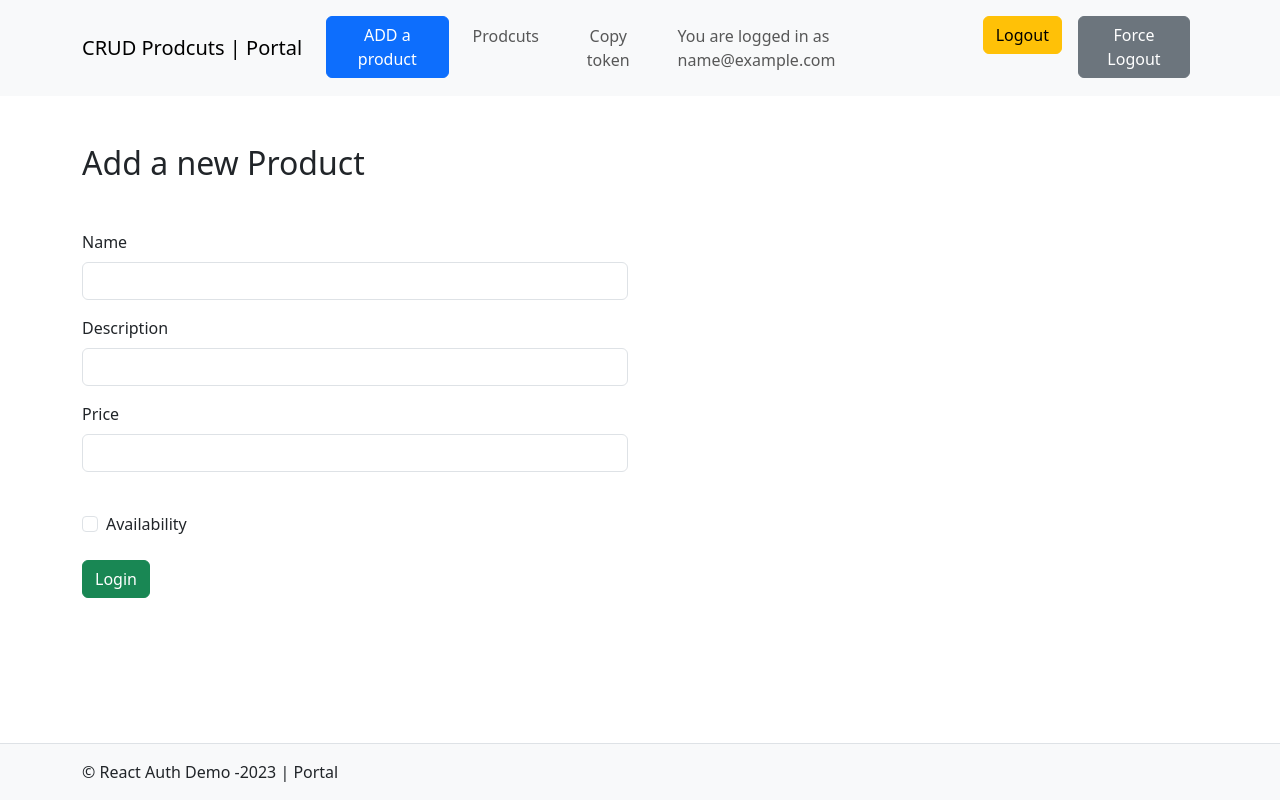
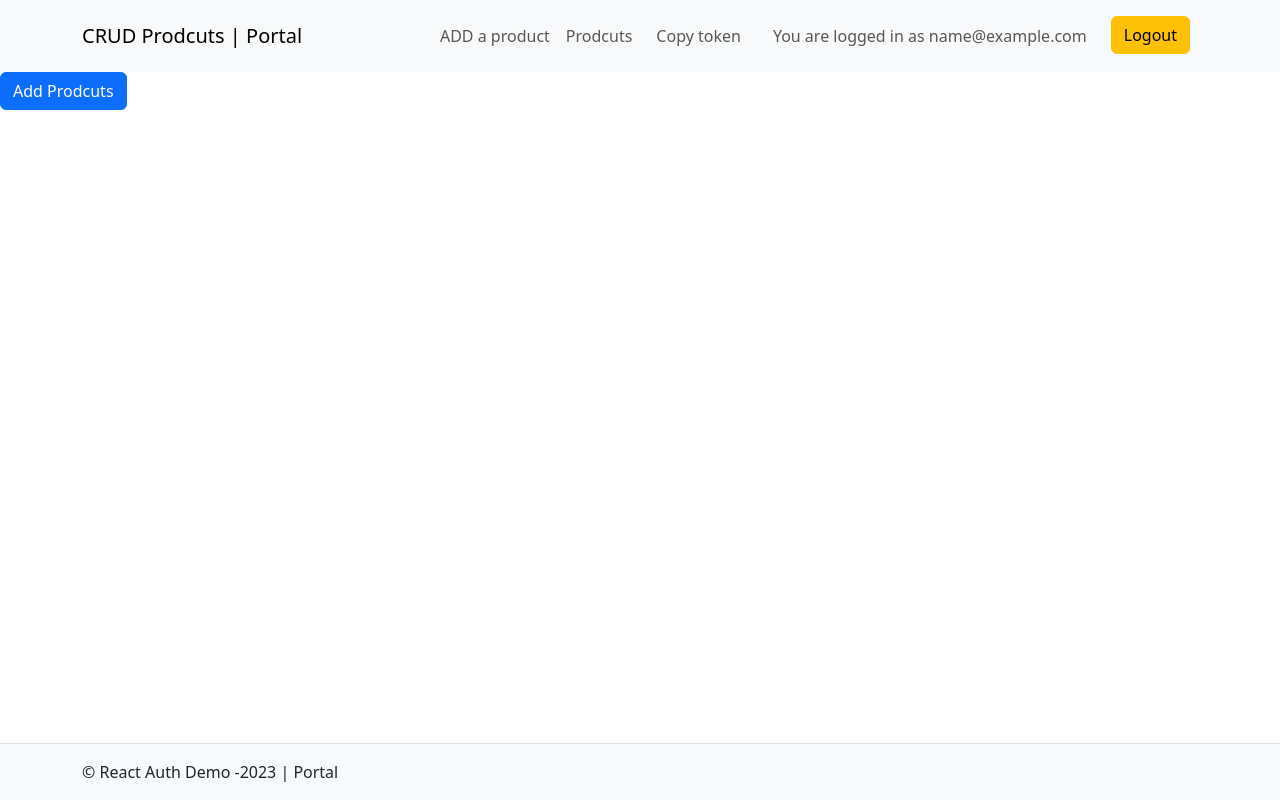
Before and after one commit to obaidashfaq20/ecommerce-app, a React (Create React App) app: page /products/new in a window 1280 px wide. Built offline with nearby package versions, Linux system fonts and the light colour scheme; sample sign-in values are in the browser's storage.

Commit message:
Utilize global state and reducers of store using useSelector & useDispatch hooks

```diff
--- a/src/App.js
+++ b/src/App.js
@@ -1,20 +1,23 @@
-import { useEffect, useState } from "react";
+import { useEffect } from "react";
 import { Outlet, useNavigate } from "react-router-dom";
 import PortalNavbar from "./portal/navbar/PortalNavbar";
 import PortalFooter from "./portal/footer/PortalFooter";
 import AuthNavbar from "./auth/navbar/AuthNavbar";
 import AuthFooter from "./auth/footer/AuthFooter";
+import { useDispatch, useSelector } from "react-redux";
+import { logout, setUserLoggedIn } from "./features/user/userSlice";
 function App() {
   const navigate = useNavigate();
-  const [isLoggedIn, setIsLoggedIn] = useState(false);
+  const dispatch = useDispatch();
+  const isLoggedIn = useSelector(state => state.user.isLoggedIn);
+  const token = useSelector(state => state.user.token);
 
   const checkUserToken = () => {
-    const userToken = localStorage.getItem('user-token');
-    if (!userToken || userToken === undefined) {
-      localStorage.clear();
+    if (!token || token === undefined) {
+      dispatch(logout());
       navigate('/auth/login');
     }
-    setIsLoggedIn(true);
+    dispatch(setUserLoggedIn());
   }
 
   useEffect(()=>{
--- a/src/auth/login/Login.js
+++ b/src/auth/login/Login.js
@@ -3,9 +3,13 @@ import React, { useEffect } from 'react'
 import { Button, Col, Container, Form, FormGroup, FormLabel, Row } from 'react-bootstrap'
 import { LOGIN_URL } from '../../constants/constant';
 import { useNavigate } from 'react-router-dom';
+import { useDispatch, useSelector } from 'react-redux';
+import { login } from '../../features/user/userSlice';
 
 export default function Login() {
+  const dispatch = useDispatch();
   const navigate = useNavigate();
+  const token = useSelector(state => state.user.token);
 
   const handleSubmit = async(event) => {
     event.preventDefault();
@@ -27,25 +31,22 @@ export default function Login() {
         alert('Unable to login! No token provided by Login API');
         return;
       }
-      localStorage.clear();
-      localStorage.setItem('user-token', token);
-      localStorage.setItem('user-email', data.status.data.user.email);
+      dispatch(login({email: data.status.data.user.email, token: token}));
       setTimeout(()=>{
         navigate('/');
       }, 500);
     }).catch((error)=>{
       buttonPointer.innerHTML = 'Login';
       buttonPointer.removeAttribute('disabled');
-      alert(error.message);
+      alert("Maybe check the backend server! Error: "+error.message);
     });
   }
 
   useEffect(()=>{
-    const token = localStorage.getItem('user-token');
     if (token){
       navigate('/');
     }
-  }, []);
+  }, [token]);
 
   return (
     <>
@@ -56,7 +57,7 @@ export default function Login() {
             <Form id='loginForm' onSubmit={handleSubmit}>
               <FormGroup className="mb-3">
                 <FormLabel htmlFor={'login-email'}>Email</FormLabel>
-                <input type={'email'} className="form-control" id={'login-email'} name="email" required />
+                <input type={'email'} className="form-control" id={'login-email'} name="email" autoComplete="off" required />
               </FormGroup>
               <FormGroup className="mb-3">
                 <FormLabel htmlFor={'login-password'}>Password</FormLabel>
--- a/src/portal/navbar/PortalNavbar.js
+++ b/src/portal/navbar/PortalNavbar.js
@@ -1,33 +1,23 @@
-import axios from 'axios';
 import React from 'react'
 import { Button, Container, Nav, Navbar } from 'react-bootstrap'
 import { Link, useNavigate } from 'react-router-dom'
-import { LOGOUT_URL } from '../../constants/constant';
+import { useDispatch, useSelector } from 'react-redux';
+import { logout } from '../../features/user/userSlice';
 
 export default function PortalNavbar() {
-  const userEmail = localStorage.getItem('user-email')
   const navigate = useNavigate();
+  const dispatch = useDispatch();
+
+  const userEmail = useSelector(state => state.user.email);
+  const token = useSelector(state => state.user.token);
 
   const copyToken = () => {
-    const token = localStorage.getItem('user-token');
     navigator.clipboard.writeText(token);
   }
 
-  const logout = async() => {
-    const token = localStorage.getItem('user-token');
-    const response = await axios.delete(LOGOUT_URL,{
-      headers: {Authorization: `Bearer ${token}`}
-    });
-    if (response.status >= 200 && response.status < 300) {
-      localStorage.clear();
-      navigate('/auth/login');
-    } else {
-      console.log(response.data);
-    }
-  }
-
-  const forceLogout = () => {
-    localStorage.clear();
+  const handleLogout = () => {
+    dispatch(logout());
+    navigate('/auth/login');
   }
 
   return (
@@ -40,13 +30,9 @@ export default function PortalNavbar() {
           <Navbar.Toggle aria-controls='basic-navbar-nav' />
           <Navbar.Collapse>
             <Nav className='ms-auto'>
-              <Nav.Link>
-                <Link to='products/new' className="btn btn-primary"> ADD a product </Link>
-              </Nav.Link>
+              <Link to='products/new' className="nav-link mt-2"> ADD a product </Link>
 
-              <Nav.Link>
-                <Link to='/products' className="nav-link">Prodcuts</Link>
-              </Nav.Link>
+              <Link to='/products' className="nav-link mt-2">Prodcuts</Link>
 
               <Nav.Link>
                 <button onClick={() => copyToken()} className='nav-link' >Copy token</button>
@@ -57,11 +43,7 @@ export default function PortalNavbar() {
               </Nav.Link>
 
               <Nav.Link>
-                <Button className='btn-warning' onClick={logout}>Logout</Button>
-              </Nav.Link>
-
-              <Nav.Link>
-                <Button className='btn-secondary' onClick={forceLogout}>Force Logout</Button>
+                <Button className='btn-warning' onClick={handleLogout}>Logout</Button>
               </Nav.Link>
             </Nav>
           </Navbar.Collapse>
--- a/src/portal/product/AddProduct.js
+++ b/src/portal/product/AddProduct.js
@@ -1,11 +1,16 @@
 import axios from 'axios';
 import React, { useState } from 'react'
 import { PRODUCTS_URL } from '../../constants/constant';
-import { Button, Col, Container, Form, FormGroup, FormLabel, Row } from 'react-bootstrap';
+import { Modal, Button, Col, Container, Form, FormGroup, FormLabel, Row } from 'react-bootstrap';
 import { useNavigate } from 'react-router-dom';
+import { useSelector } from 'react-redux';
+// import { Modal } from 'bootstrap';
 
 export default function AddProduct() {
   const navigate = useNavigate();
+
+  const token = useSelector(state => state.user.token);
+  const [show, setShow] = useState(false);
   const [product, setProduct] = useState({
     name: '',
     description: '',
@@ -21,7 +26,6 @@ export default function AddProduct() {
 
   const handleSubmit = async(event) => {
     event.preventDefault();
-    const token = localStorage.getItem('user-token');
     try {
       var data = JSON.stringify({ product });
       var config = {
@@ -33,23 +37,35 @@ export default function AddProduct() {
         },
         data : data
       };
-      const response = await axios(config);
+      await axios(config);
       navigate('/products');
     } catch (error) {
       console.log(error);
     }
   }
 
+  const handleShow = () => {setShow(true)};
+  const handleClose =() => {setShow(false)};
+
   return (
     <>
-      <Container className='my-5'>
-        <h2 className='fw-normal mb-5'>Add a new Product</h2>
+    <Button variant="primary" onClick={handleShow}>
+        Add Prodcuts
+      </Button>
+      {/*  Do not close modal on escape key keyboard={false} */}
+      {/*  Do not close modal on click outside of modal backdrop="static" */}
+      <Modal show={show} onHide={handleClose} keyboard={false} backdrop="static">
+        <Modal.Header closeButton>
+          <Modal.Title className='fw-normal'>Add a New Product</Modal.Title>
+        </Modal.Header>
+        <Modal.Body>
+          <Container>
             <Row>
-          <Col md={{span: 6}}>
+              <Col md={{span: 12}}>
                 <Form id='addProductForm' onSubmit={handleSubmit}>
                   <FormGroup className="mb-3">
                     <FormLabel htmlFor={'product-name'}>Name</FormLabel>
-                <input type={'text'} className="form-control" id={'product-name'} name="name" onChange={handleAddProductChange}required />
+                    <input type={'text'} className="form-control" id={'product-name'} name="name" onChange={handleAddProductChange} required />
                   </FormGroup>
                   <FormGroup className="mb-3">
                     <FormLabel htmlFor={'product-description'}>Description</FormLabel>
@@ -63,35 +79,20 @@ export default function AddProduct() {
                     <FormLabel htmlFor={'product-availability'}></FormLabel>
                     <Form.Check type="checkbox" label="Availability" name="availability" onChange={handleAddProductChange}/>
                   </FormGroup>
-              <Button type="submit" className="btn-success mt-2" id="login-btn">Login</Button>
                 </Form>
               </Col>
             </Row>
           </Container>
+        </Modal.Body>
+        <Modal.Footer>
+          <Button variant="secondary" onClick={handleClose}>
+            Close
+          </Button>
+          <Button variant="primary" onClick={handleClose}>
+            Add to Product List
+          </Button>
+        </Modal.Footer>
+      </Modal>
     </>
-    // <div>
-    //   <h2></h2>
-    // <form>
-    //   <div className="form-group">
-    //     <label htmlFor="name">Name</label>
-    //     <input onChange={handleAddProductChange} type="text" name="name" className="form-control" id="name" placeholder="Enter name" required />
-    //   </div>
-    //   <div className="form-group">
-    //     <label htmlFor="description">Description</label>
-    //     <input onChange={handleAddProductChange} type="text" name="description" className="form-control" id="description" placeholder="description" required/>
-    //   </div>
-    //   <div className="form-group">
-    //     <label htmlFor="price">Price</label>
-    //     <input onChange={handleAddProductChange} type="number" name="price" className="form-control" id="price" placeholder="price" required/>
-    //   </div>
-    //   <div className="form-check">
-    //     <input onChange={handleAddProductChange} className="form-check-input" name="availability" type="checkbox" id="availability" />
-    //     <label className="form-check-label" htmlFor="availability">
-    //       Availability
-    //     </label>
-    //   </div>
-    //   <button onClick={handleSubmit} type="submit" className="btn btn-primary">Add Product</button>
-    // </form>
-    // </div>
   )
 }
--- a/src/portal/product/Product.js
+++ b/src/portal/product/Product.js
@@ -1,13 +1,13 @@
 import React, { useEffect, useState } from 'react'
 import axios from 'axios';
 import { PRODUCTS_URL } from '../../constants/constant';
-import { Button, Container } from 'react-bootstrap';
-import { Link } from 'react-router-dom';
+import { Container } from 'react-bootstrap';
 import './product.css'
+import { useSelector } from 'react-redux';
 
 export default function Product() {
   const [products, setProducts] = useState([]);
-  const [token, setToken] = useState(localStorage.getItem('user-token') || '');
+  const token = useSelector(state => state.user.token);
   useEffect(() => {
     const fetchProducts = async() =>{
       try {
@@ -31,7 +31,7 @@ export default function Product() {
   }
 
   const handleDelete = async(product_id) => {
-    const response = await axios.delete(`${PRODUCTS_URL}/${product_id}`, {
+    await axios.delete(`${PRODUCTS_URL}/${product_id}`, {
       headers: { Authorization: `Bearer ${token}` }
     })
     setProducts((prevProducts) =>
--- a/src/util/ProtectedRoute.js
+++ b/src/util/ProtectedRoute.js
@@ -1,18 +1,20 @@
-import React, { useEffect, useState } from 'react'
+import React, { useEffect } from 'react'
+import { useDispatch, useSelector } from 'react-redux';
 import { useNavigate } from 'react-router-dom'
+import { setUserLoggedIn, setUserLoggedOut } from '../features/user/userSlice';
 
 export default function ProtectedRoute(props) {
   const navigate = useNavigate();
-  const [isLoggedIn, setIsLoggedIn] = useState(false);
+  const dispatch = useDispatch();
+  const isLoggedIn = useSelector(state => state.user.isLoggedIn);
+  const token = useSelector(state => state.user.token);
 
   const checkUserToken = () => {
-    const userToken = localStorage.getItem('user-token');
-
-    if(!userToken || userToken === undefined) {
-      setIsLoggedIn(false);
+    if(!token || token === undefined) {
+      dispatch(setUserLoggedOut());
       navigate('/auth/login');
     }
-    setIsLoggedIn(true);
+    dispatch(setUserLoggedIn());
   }
 
   useEffect(()=>{
```
Also changed, not shown: src/index.js (+9 -1 lines). Lines whose indentation alone changed are shown as unchanged.
